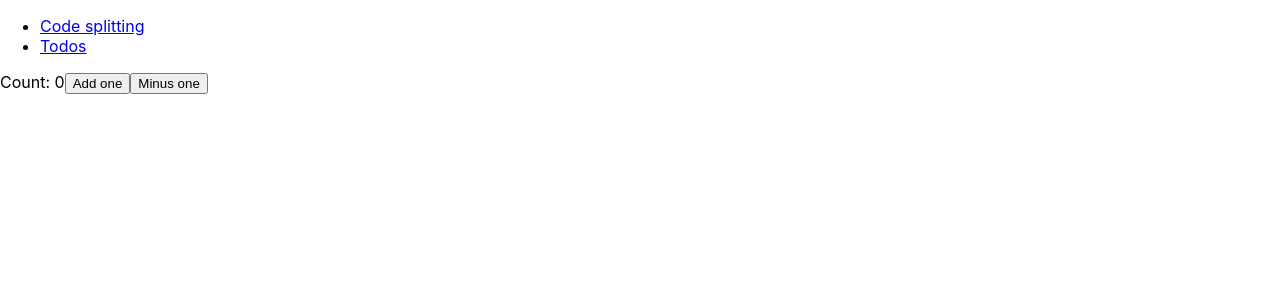
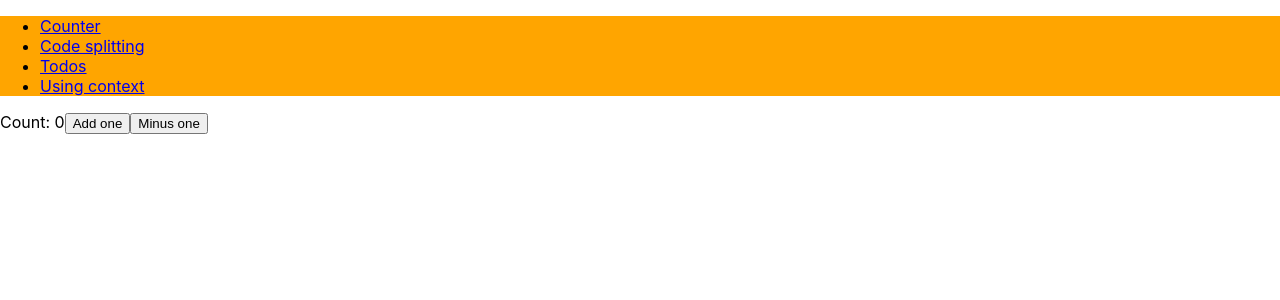
Before and after one commit to LukeWlodarczyk/HooksApp, a React (Create React App) app: page / in a window 1280 px wide. Shown: the top 300 px of the page. Built offline with nearby package versions, Linux system fonts and the light colour scheme; the HTML template or start-up script is replaced by a standard one.

Commit message:
consume context by using useContext

```diff
--- a/src/components/Header.js
+++ b/src/components/Header.js
@@ -1,17 +1,28 @@
-import React from 'react';
+import React, { useContext } from 'react';
 import { Link } from 'react-router-dom';
 
+import { ThemeContext } from '../App.js';
 
+const Header = () => {
 
-const Header = () => (
-    <ul>
+    const { theme } = useContext(ThemeContext);
+
+    return (
+        <ul style={{ backgroundColor: theme === 'Light' ? 'orange' : 'darkblue' }} >
+            <li>
+                <Link to='/'>Counter</Link>
+            </li>
             <li>
                 <Link to='/lazy'>Code splitting</Link>
             </li>
             <li>
                 <Link to='/todos'>Todos</Link>
             </li>
+            <li>
+                <Link to='/context'>Using context</Link>
+            </li>
         </ul>
     )
+}
 
 export default Header;
--- /dev/null
+++ b/src/components/Theme.js
@@ -0,0 +1,18 @@
+import React, { useContext } from 'react';
+
+import { ThemeContext } from '../App.js';
+
+const Theme = () => {
+
+    const { theme, setTheme } = useContext(ThemeContext);
+
+    return (
+        <>
+            <p style={{ backgroundColor: theme === 'Light' ? 'orange' : 'darkblue' }}>Current theme: {theme}</p>
+            <button onClick={() => setTheme(theme === 'Light' ? 'Dark' : 'Light')}>Toggle theme</button>
+        </>
+    )
+
+}
+
+export default Theme;
```
Lines whose indentation alone changed are shown as unchanged.
